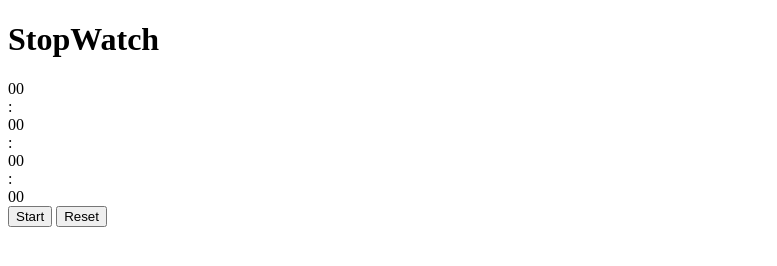
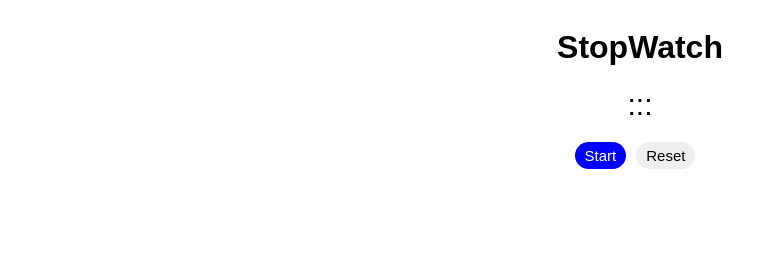
Before and after one commit to CardboardPL/JavaScript-Stop-Watch, a plain HTML site: page stopwatch.html in a window 1280 px wide. Shown: the whole page, without its empty margins (0-777 px from the left). Drawn offline with Linux system fonts and the light colour scheme.

Commit message:
Added: CSS styles to the StopWatch.

```diff
--- a/stopwatch.html
+++ b/stopwatch.html
@@ -4,6 +4,7 @@
   <meta charset="UTF-8">
   <meta name="viewport" content="width=device-width, initial-scale=1.0">
   <title>StopWatch</title>
+  <link rel="stylesheet" href="styles/stopwatch.css">
 </head>
 <body>
   <header>
@@ -12,17 +13,19 @@
 
   <section>
     <div id="timer">
-      <div id="days-count">00</div>
-      <span>:</span>
-      <div id="hours-count">00</div>
-      <span>:</span>
-      <div id="minutes-count">00</div>
-      <span>:</span>
-      <div id="seconds-count">00</div>
+      <div id="days-count"></div>
+      :
+      <div id="hours-count"></div>
+      :
+      <div id="minutes-count"></div>
+      :
+      <div id="seconds-count"></div>
     </div>
 
-    <button class="start-stop-button">Start</button>
-    <button class="reset-button">Reset</button>
+    <div class="button-container">
+      <button class="start-stop-button">Start</button>
+      <button class="reset-button">Reset</button>
+    </div>
   </section>
 </body>
 </html>
--- /dev/null
+++ b/styles/stopwatch.css
@@ -0,0 +1,35 @@
+body {
+  font-family: Arial, Helvetica, sans-serif;
+}
+
+header, div {
+  display: flex;
+  justify-content: center;
+  align-items: center;
+}
+
+div {
+  font-size: 30px;
+}
+
+button {
+  font-size: 15px;
+  margin-right: 10px;
+  border: none;
+  border-radius: 20px;
+  padding: 5px 10px;
+  cursor: pointer;
+}
+
+button:hover {
+  opacity: 0.5;
+}
+
+.button-container {
+  margin-top: 20px;
+}
+
+.start-stop-button {
+  background-color: blue;
+  color: white;
+}
```
